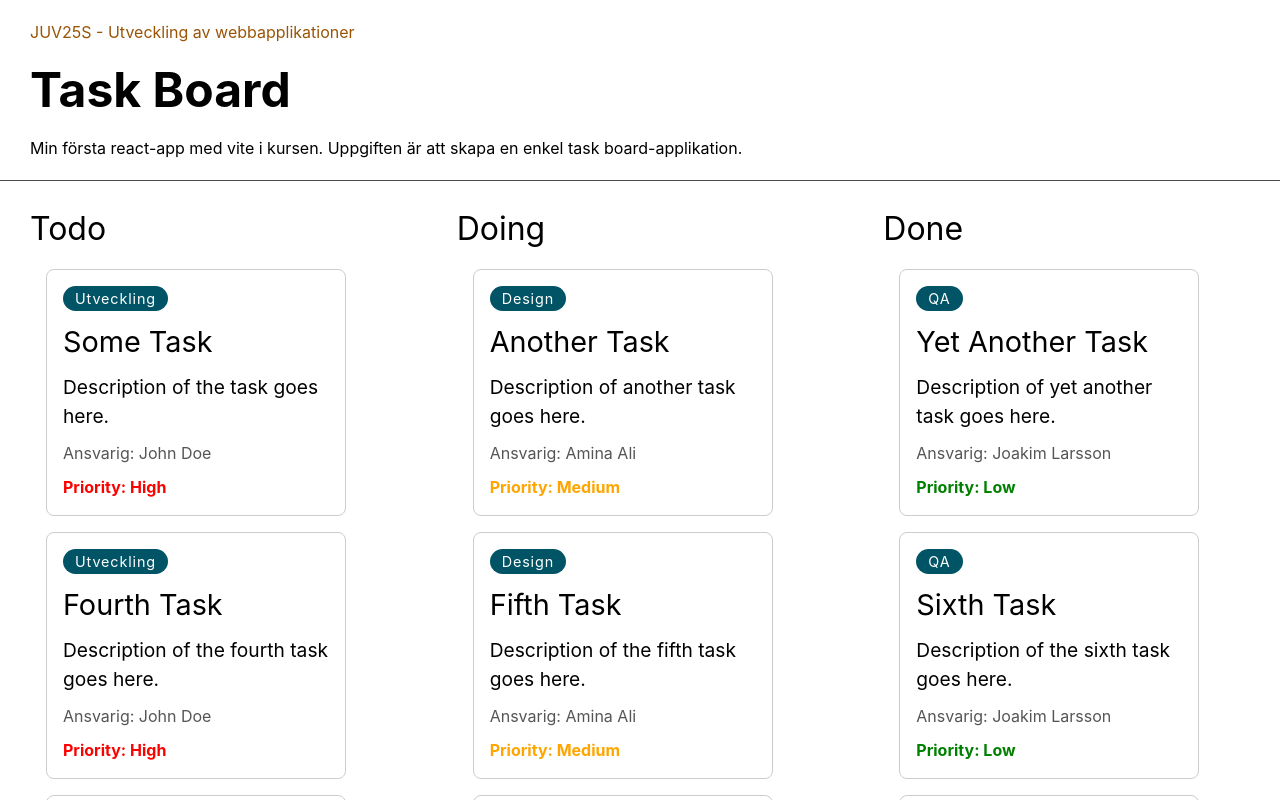
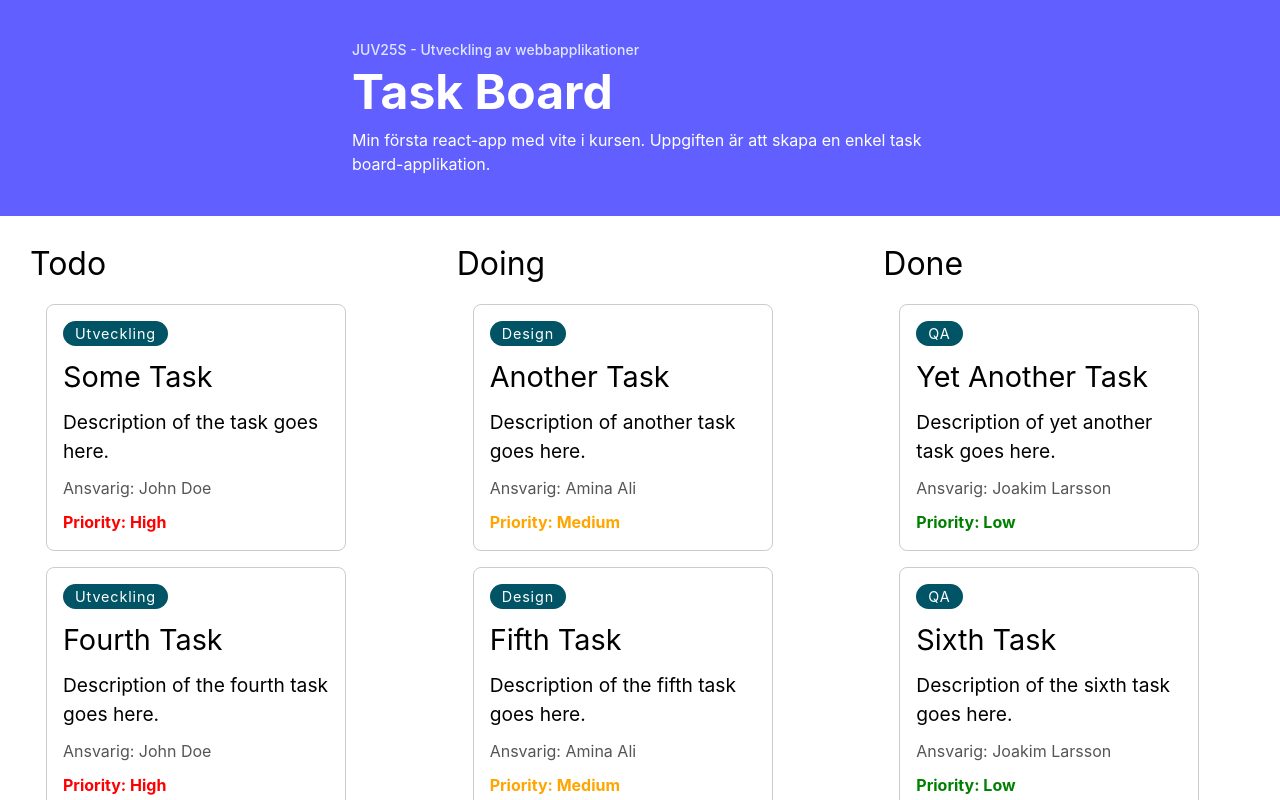
Before and after one commit to AnwarAsry/task-board, a React (Vite) app: page / in a window 1280 px wide. Shown: the top 800 px of the page. Built offline with nearby package versions, Linux system fonts and the light colour scheme.

Commit message:
styled header

```diff
--- a/src/components/Header.tsx
+++ b/src/components/Header.tsx
@@ -1,11 +1,11 @@
-import styles from '../css/header.module.css';
-
 export const Header = () => {
     return (
-        <header className={styles.header}>
-            <h3>JUV25S - Utveckling av webbapplikationer</h3>
-            <h1>Task Board</h1>
-            <p>Min första react-app med vite i kursen. Uppgiften är att skapa en enkel task board-applikation.</p>
+        <header className="px-2 sm:px-4 lg:px-6 py-10 text-white bg-indigo-500">
+            <div className="w-fit mx-auto">
+                <h3 className="mb-2 text-sm font-medium text-indigo-100">JUV25S - Utveckling av webbapplikationer</h3>
+                <h1 className="mb-3 text-4xl sm:text-5xl font-bold">Task Board</h1>
+                <p className="max-w-xl mx-auto text-base">Min första react-app med vite i kursen. Uppgiften är att skapa en enkel task board-applikation.</p>
+            </div>
         </header>
     );
 }
--- a/src/css/header.module.css
+++ /dev/null
@@ -1,16 +0,0 @@
-.header {
-    padding: 20px 30px;
-    border-bottom: 1px solid rgb(75, 75, 75);
-}
-
-.header h1 {
-    margin: 10px 0;
-    font-size: 3rem;
-    font-weight: bold;
-}
-
-.header h3 {
-    font-size: 1rem;
-    font-weight: normal;
-    color: rgb(153, 84, 6);
-}
```
